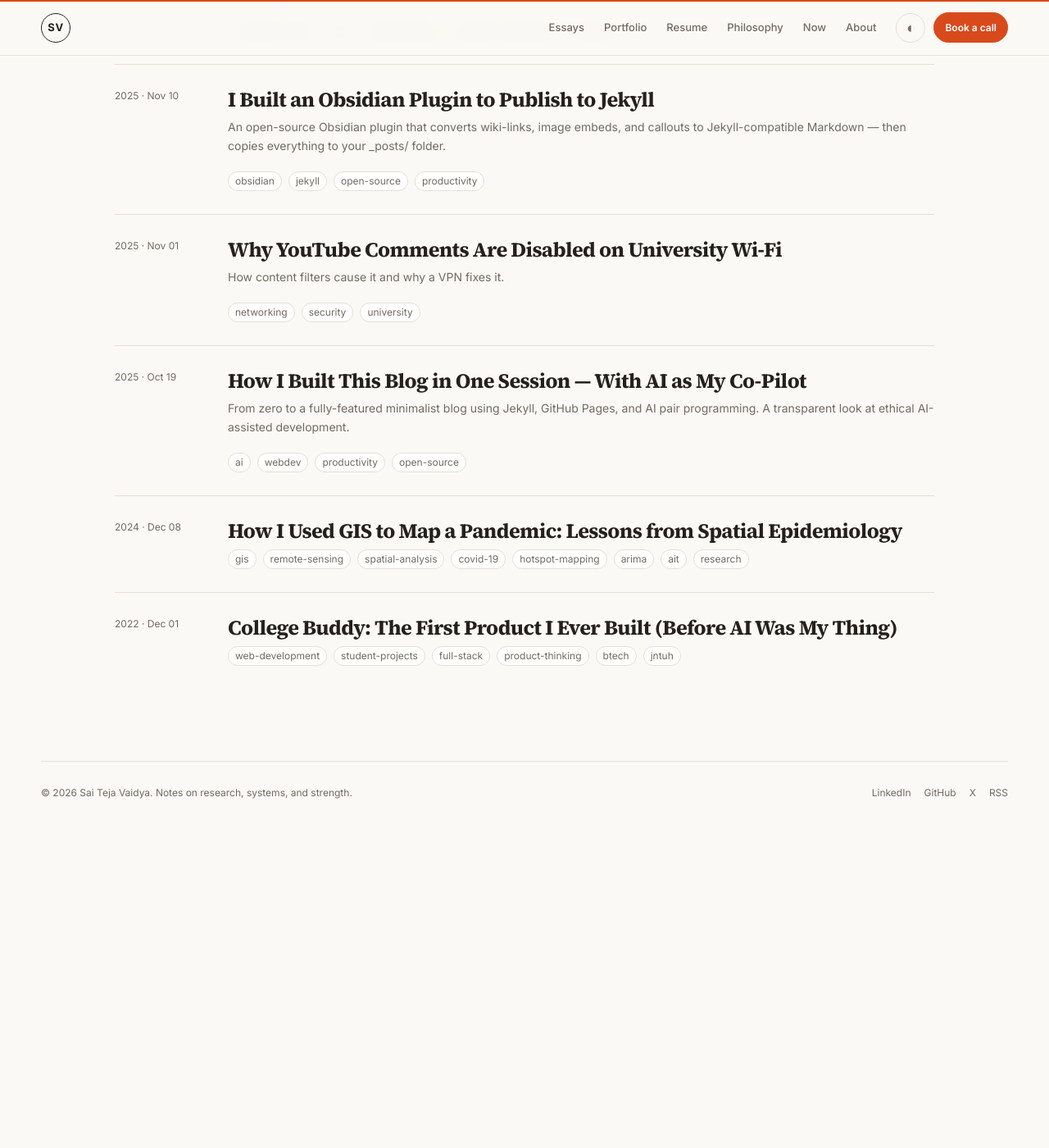
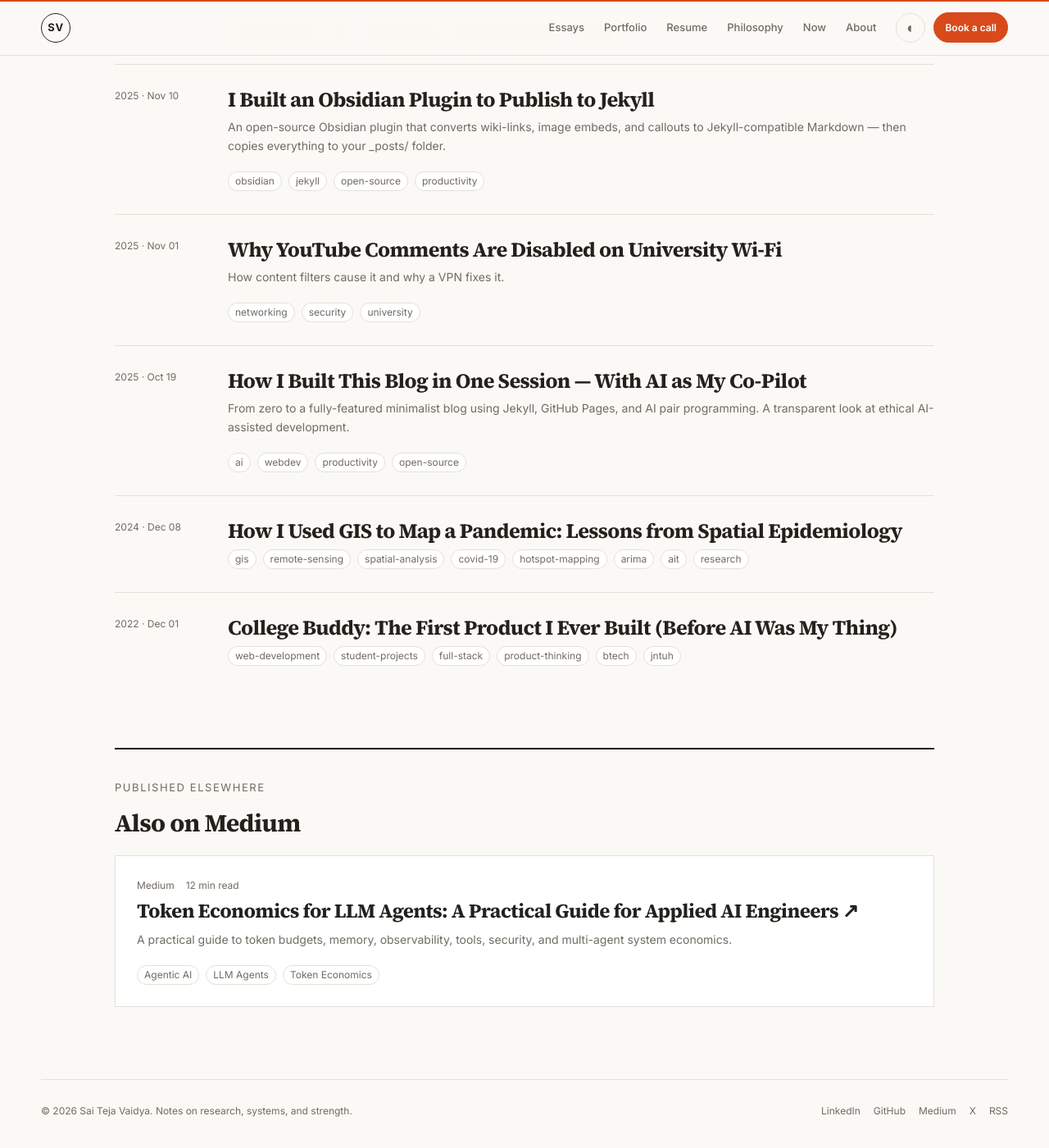
Before and after one commit to Sai21112000/sai21112000.github.io, a Jekyll site: the page built from writing.md, in a window 1280 px wide and 1400 px high, scrolled down 2400 px. Shown: the whole window at 82% size. Built offline with Jekyll 4.4.1, drawn with Linux system fonts in a browser that asks for light colours; before the commit the page ends 3412 px from its top, so only the background shows below that.

Commit message:
Add Medium publications to the writing experience
Surface external articles on the homepage and archive while keeping Medium as the canonical source.

Co-authored-by: Cursor <cursoragent@cursor.com>

```diff
--- /dev/null
+++ b/_data/external_articles.yml
@@ -0,0 +1,7 @@
+- title: "Token Economics for LLM Agents: A Practical Guide for Applied AI Engineers"
+  publication: Medium
+  date: 2026-07-27
+  read_time: 12
+  description: "A practical guide to token budgets, memory, observability, tools, security, and multi-agent system economics."
+  url: "https://medium.com/@vaidyasaiteja143/token-economics-for-llm-agents-a-practical-guide-for-applied-ai-engineers-a17575fea92e"
+  tags: [Agentic AI, LLM Agents, Token Economics]
--- a/_includes/footer.html
+++ b/_includes/footer.html
@@ -4,6 +4,7 @@
     <nav aria-label="Social links">
       <a href="https://www.linkedin.com/in/vaidyasai/" rel="me noopener" target="_blank">LinkedIn</a>
       <a href="https://github.com/Sai21112000" rel="me noopener" target="_blank">GitHub</a>
+      <a href="https://medium.com/@vaidyasaiteja143" rel="me noopener" target="_blank">Medium</a>
       <a href="https://x.com/vaidyasaiteja" rel="me noopener" target="_blank">X</a>
       <a href="{{ '/feed.xml' | relative_url }}">RSS</a>
     </nav>
--- a/_layouts/archive.html
+++ b/_layouts/archive.html
@@ -28,6 +28,28 @@ layout: default
       </article>
     {% endfor %}
   </div>
+
+  {% if site.data.external_articles.size > 0 %}
+  <section class="external-writing" aria-labelledby="external-writing-title">
+    <header>
+      <p class="section-kicker">Published elsewhere</p>
+      <h2 id="external-writing-title">Also on Medium</h2>
+    </header>
+    <div>
+      {% for article in site.data.external_articles %}
+      <article class="external-entry">
+        <div class="external-entry-meta">
+          <span>{{ article.publication }}</span>
+          <span>{{ article.read_time }} min read</span>
+        </div>
+        <h3><a href="{{ article.url }}" target="_blank" rel="noopener">{{ article.title }} ↗</a></h3>
+        <p>{{ article.description }}</p>
+        <div class="tag-row">{% for tag in article.tags %}<span>{{ tag }}</span>{% endfor %}</div>
+      </article>
+      {% endfor %}
+    </div>
+  </section>
+  {% endif %}
 </div>
 <script>
 (function () {
--- a/assets/style.css
+++ b/assets/style.css
@@ -1205,6 +1205,8 @@ kbd { padding: 2px 5px; background: var(--surface); border: 1px solid var(--line
 .sidebar-card p:not(.section-kicker) { color: var(--muted); font-size: 14px; line-height: 1.6; }
 .sidebar-card > a:not(.button) { color: var(--accent); font-size: 13px; font-weight: 600; }
 .sequence-card { border-top: 3px solid var(--accent); }
+.medium-card { border-top: 3px solid var(--text); }
+.medium-card h2 { font-size: 19px; line-height: 1.25; }
 .sidebar-quote blockquote { margin: 0 0 12px; font: 600 20px/1.35 var(--serif); }
 .sidebar-quote figcaption { color: var(--muted); font-size: 12px; }
 
@@ -1257,6 +1259,14 @@ kbd { padding: 2px 5px; background: var(--surface); border: 1px solid var(--line
 .archive-entry > time { color: var(--muted); font-size: 12px; }
 .archive-entry h2 { margin-bottom: 9px; font-size: 25px; }
 .archive-entry p { color: var(--muted); font-size: 14px; }
+
+.external-writing { margin-top: 72px; padding-top: 36px; border-top: 2px solid var(--text); }
+.external-writing > header { margin-bottom: 22px; }
+.external-writing > header h2 { font-size: 30px; }
+.external-entry { padding: 26px; background: var(--surface); border: 1px solid var(--line); }
+.external-entry-meta { display: flex; gap: 14px; margin-bottom: 9px; color: var(--muted); font-size: 12px; }
+.external-entry h3 { margin-bottom: 10px; font-size: 24px; }
+.external-entry p { color: var(--muted); font-size: 14px; }
 
 .portfolio-header { margin-bottom: 64px; }
 .project-section { margin-bottom: 56px; }
```
Also changed, not shown: _layouts/home.html (+9 -0 lines).
